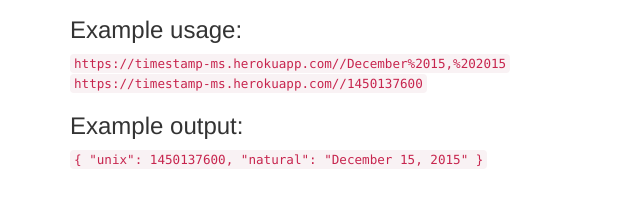
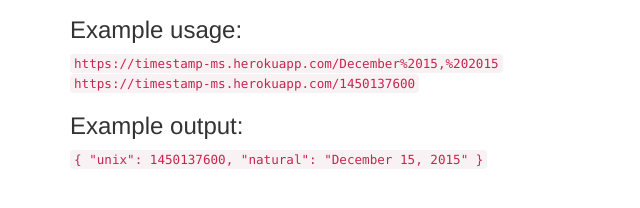
Before and after one commit to HermanFassett/timestamp-microservice, a website: page index.html in a window 1280 px wide. Shown: the part 238-446 px from the top of the page, 0-640 px from the left. Drawn offline with nearby package versions, Linux system fonts and the light colour scheme.

Commit message:
Fix api urls in examples

```diff
--- a/index.html
+++ b/index.html
@@ -17,8 +17,8 @@
                 <ul>3) If it does not contain a date or Unix timestamp, it returns null for those properties.</ul>
             </blockquote>
             <h3>Example usage:</h3>
-            <code>https://timestamp-ms.herokuapp.com//December%2015,%202015</code><br>
-            <code>https://timestamp-ms.herokuapp.com//1450137600</code>
+            <code>https://timestamp-ms.herokuapp.com/December%2015,%202015</code><br>
+            <code>https://timestamp-ms.herokuapp.com/1450137600</code>
             <h3>Example output:</h3>
             <code>
                 {
```
